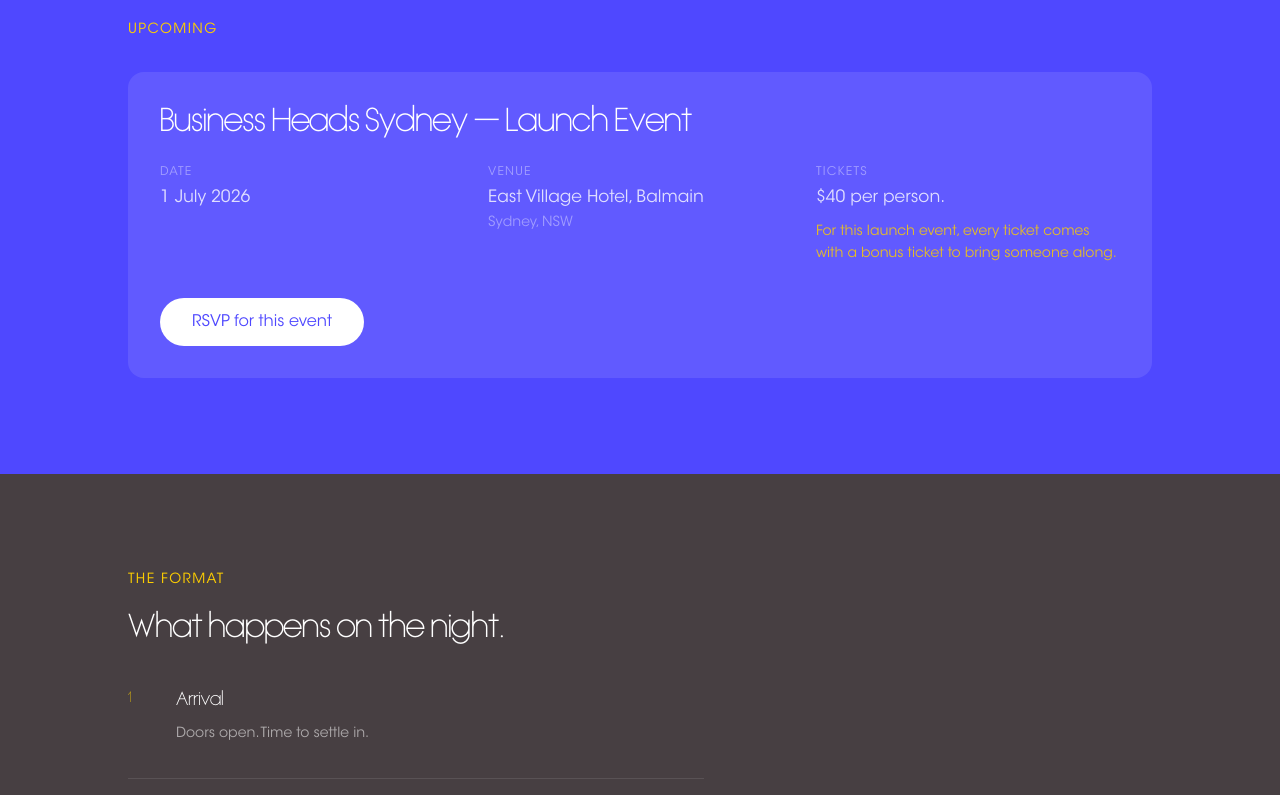
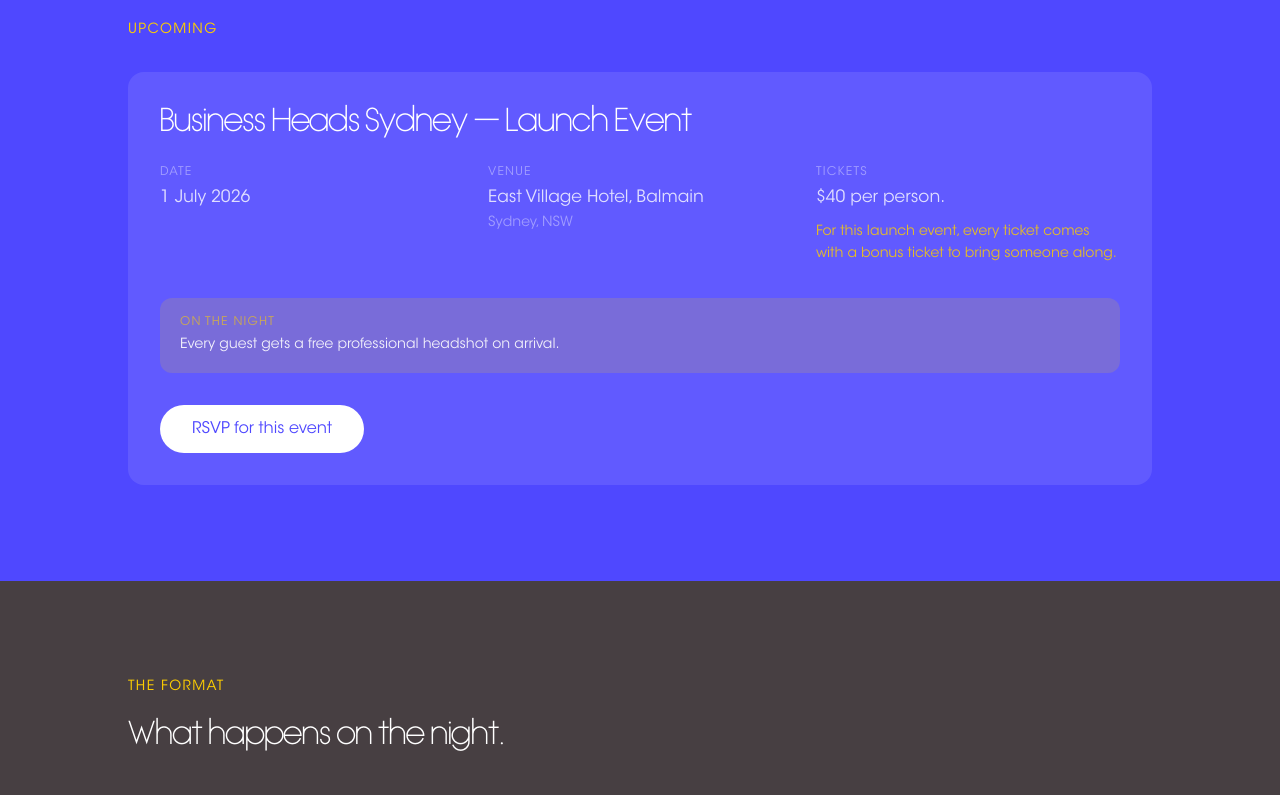
Before and after one commit to simplenimble/business-heads-website, a Next.js app: page /events in a window 1280 px wide. Shown: the part 1083-1878 px from the top of the page. Built offline with nearby package versions, Linux system fonts and the light colour scheme.

Commit message:
Add event special note for launch: free professional headshot on arrival
Co-Authored-By: Claude Sonnet 4.6 <noreply@anthropic.com>

```diff
--- a/app/events/page.tsx
+++ b/app/events/page.tsx
@@ -105,6 +105,16 @@ export default function EventsPage() {
                     )}
                   </div>
                 </div>
+                {event.eventSpecial && (
+                  <div className="bg-bh-yellow/15 rounded-xl px-5 py-4 mb-8">
+                    <p className="font-body text-xs text-bh-yellow/60 uppercase tracking-widest mb-1">
+                      On the night
+                    </p>
+                    <p className="font-body text-sm text-white/90 leading-relaxed">
+                      {event.eventSpecial}
+                    </p>
+                  </div>
+                )}
                 <Button href={event.rsvpUrl} variant="white" size="md">
                   RSVP for this event
                 </Button>
--- a/content/events.ts
+++ b/content/events.ts
@@ -9,6 +9,7 @@ export type EventItem = {
   city: string
   ticketPrice: string
   bonusTicket?: string
+  eventSpecial?: string
   rsvpUrl: string
   status: EventStatus
   recap?: string
@@ -28,6 +29,7 @@ export const events: EventItem[] = [
     city: 'Sydney, NSW',
     ticketPrice: '$40 per person.',
     bonusTicket: 'For this launch event, every ticket comes with a bonus ticket to bring someone along.',
+    eventSpecial: 'Every guest gets a free professional headshot on arrival.',
     rsvpUrl: 'https://www.businessheads.com.au/launch',
     status: 'upcoming',
   },
```
